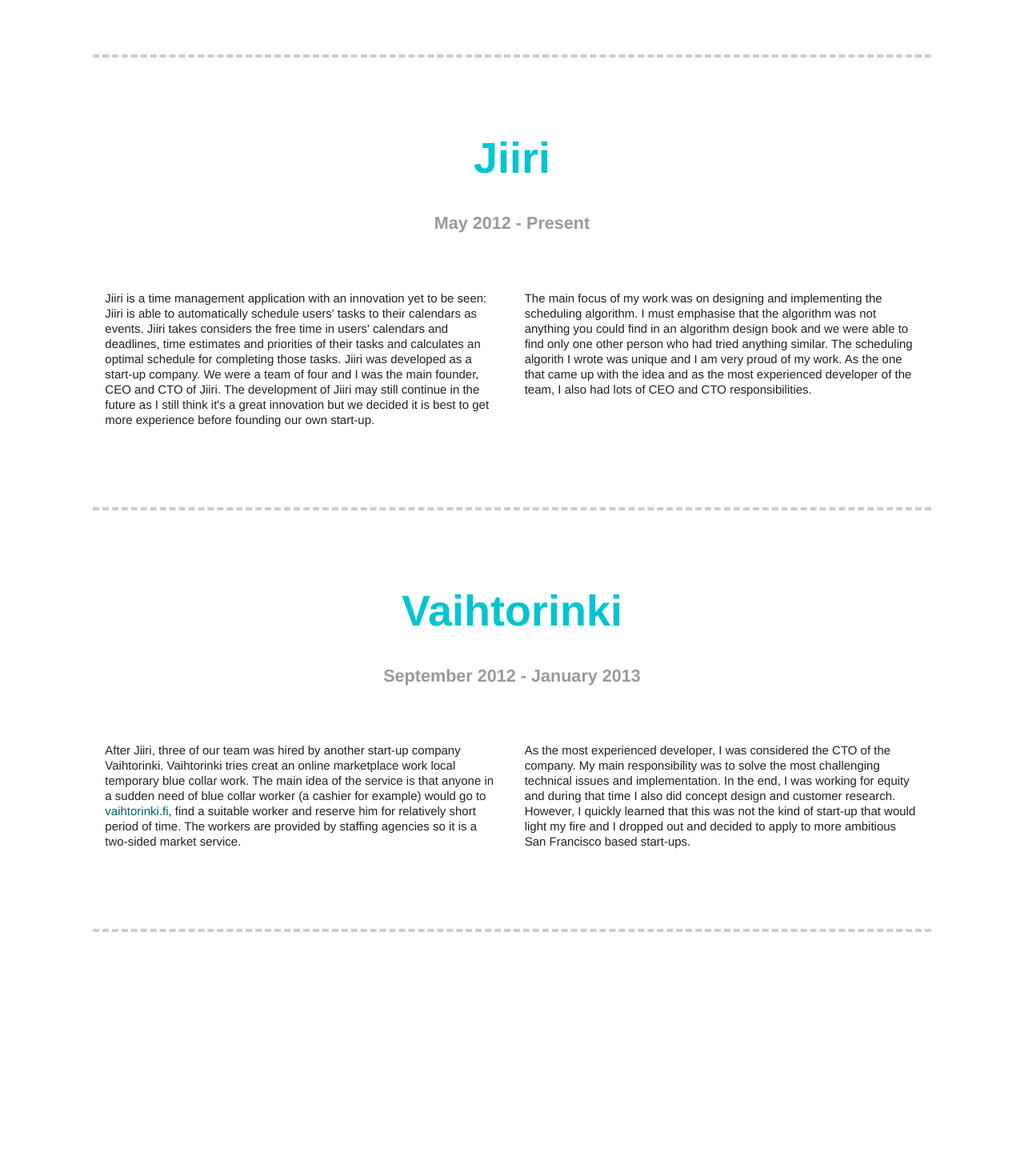
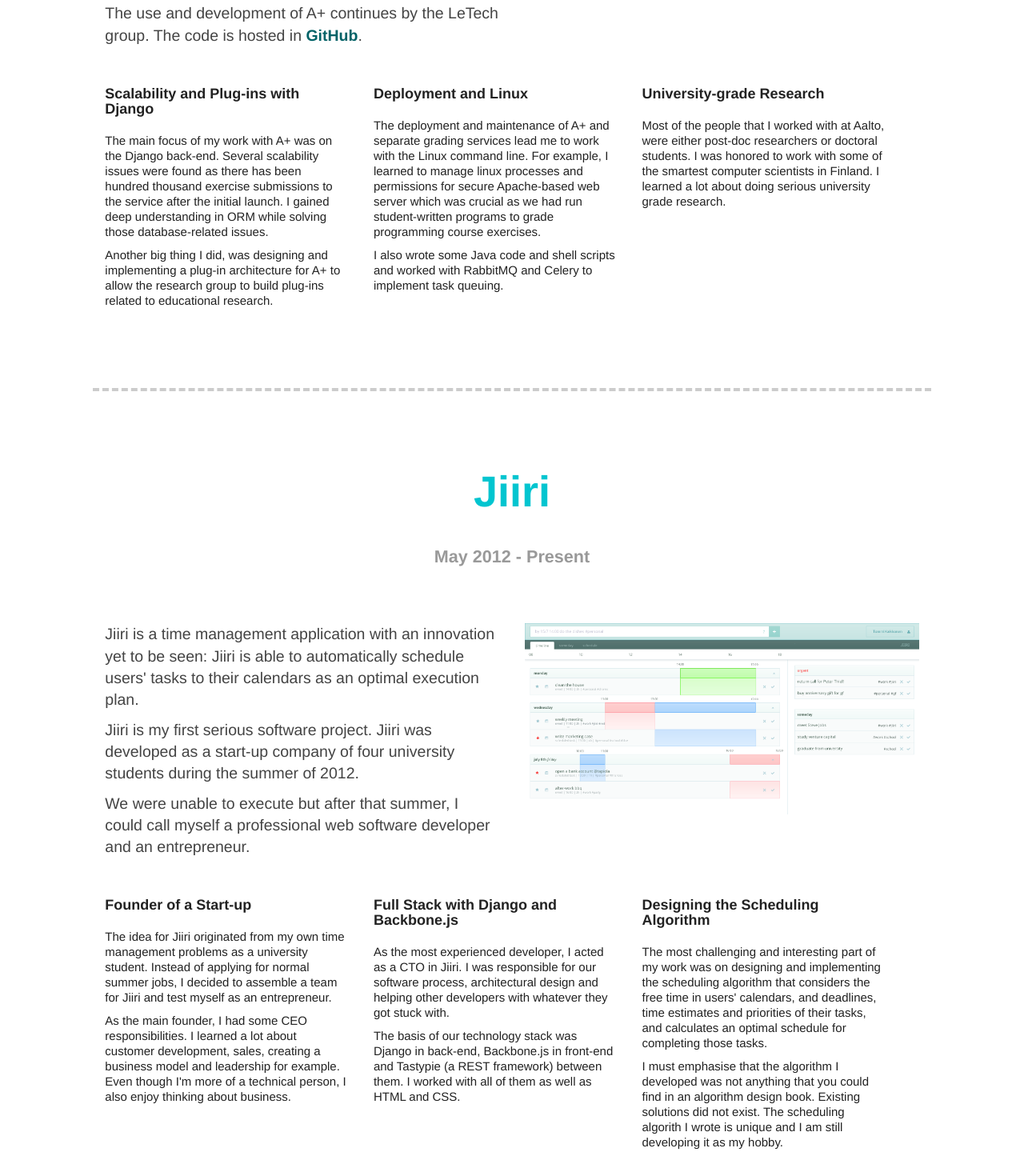
Before and after one commit to Rubinous/Rubinous.github.io, a plain HTML site: page server_root/index.html in a window 1280 px wide. Shown: the part 1172-2622 px from the top of the page at 80% size. Before the commit the page ends 2347 px from the top, so only its background shows below. Drawn offline with Linux system fonts and the light colour scheme.

Commit message:
MVP portfolio.

```diff
--- a/server_root/index.html
+++ b/server_root/index.html
@@ -46,14 +46,32 @@
             <div class="section-wrapper">
                 <div class="section">
                     <h2>A+<br /><span class="time">September 2012 - June 2013</span></h2>
+
+                    <div class="half-col col-alpha">
+                        <p class="ingress"><a class="out" href="http://plus.cs.hut.fi">A+</a> is an open-source educational platform developed by the research group <a class="out" href="http://cse.aalto.fi/research/groups/letech/">LeTech</a> (Learning+Technology) of <a class="out" href="http://www.aalto.fi/en/">Aalto University School of Science</a>. The abstract idea of A+ is to hide the different technical requirements for different courses and thus reduce the number of educational services that students have to deal with during their studies.</p>
+                        <p class="ingress">I was hired as a research assistant in LeTech. My job was to deploy A+ to be used on two courses in Aalto and to develop it further as new requirements emerged and as bugs and weaknesses were discovered.</p>
+                        <p class="ingress">The use and development of A+ continues by the LeTech group. The code is hosted in <a class="out" href="https://github.com/Aalto-LeTech/a-plus">GitHub</a>.</p>
+                    </div>
+                    <div class="half-col">
+                        <a href="img/a-plus_screenshot.png"><img style="max-width: 100%; display: block;" src="img/a-plus_screenshot.png" /></a>
+                    </div>
+
+                    <div class="clear">&nbsp;</div>
+
                     <div class="third-col">
-                        <p>A+ is an educational platform for hosting courses with exercises that are graded by external grading applications/services. The main goal of A+ is to hide the different technical requirements for different courses and thus reduce the number of educational services that university students have to use during their studies.</p>
+                        <h3>Scalability and Plug-ins with Django</h3>
+                        <p>The main focus of my work with A+ was on the Django back-end. Several scalability issues were found as there has been hundred thousand exercise submissions to the service after the initial launch. I gained deep understanding in ORM while solving those database-related issues.</p>
+                        <p>Another big thing I did, was designing and implementing a plug-in architecture for A+ to allow the research group to build plug-ins related to educational research.</p>
                     </div>
                     <div class="third-col">
-                        <p>A+ is developed by a research group LeTech (Learning+Technology) in Aalto University School of Science and I was working as a research assistant in that group. A+ was initially developed by Teemu Koskinen as part of his master's thesis. My job was to put A+ in to use in Aalto and develop it further as new requirements emerged and as bugs and weaknesses were discovered. The use and development of A+ continues by the LeTech as an open source project. The code is hosted in <a href="https://github.com/Aalto-LeTech/a-plus">GitHub</a>. I was honored to work with computer scientists with doctoral degrees. I learned a lot about doing serious university grade research.</p>
+                        <h3>Deployment and Linux</h3>
+                        <p>The deployment and maintenance of A+ and separate grading services lead me to work with the Linux command line. For example, I learned to manage linux processes and permissions for secure Apache-based web server which was crucial as we had run student-written programs to grade programming course exercises.</p>
+                        <p>I also wrote some Java code and shell scripts and worked with RabbitMQ and Celery to implement task queuing.</p>
                     </div>
+
                     <div class="third-col">
-                        <p>The main focus of my work with A+ was on the Django back-end. After the initial launch, there has been tens of thousand of exercise submissions to the service so the most challenging task was to improve the interaction with database and scalability of the service. Other big thing I did, was designing and implementing a plug-in architecture for A+ to allow the research group to build plug-ins related to educational research.</p>
+                        <h3>University-grade Research</h3>
+                        <p>Most of the people that I worked with at Aalto, were either post-doc researchers or doctoral students. I was honored to work with some of the smartest computer scientists in Finland. I learned a lot about doing serious university grade research.</p>
                     </div>
                 </div>
             </div>
@@ -64,10 +82,30 @@
                 <div class="section">
                     <h2>Jiiri<br /><span class="time">May 2012 - Present</span></h2>
                     <div class="half-col">
-                        <p>Jiiri is a time management application with an innovation yet to be seen: Jiiri is able to automatically schedule users' tasks to their calendars as events. Jiiri takes considers the free time in users' calendars and deadlines, time estimates and priorities of their tasks and calculates an optimal schedule for completing those tasks. Jiiri was developed as a start-up company. We were a team of four and I was the main founder, CEO and CTO of Jiiri. The development of Jiiri may still continue in the future as I still think it's a great innovation but we decided it is best to get more experience before founding our own start-up.</p>
+                        <p class="ingress">Jiiri is a time management application with an innovation yet to be seen: Jiiri is able to automatically schedule users' tasks to their calendars as an optimal execution plan.</p>
+                        <p class="ingress">Jiiri is my first serious software project. Jiiri was developed as a start-up company of four university students during the summer of 2012.</p>
+                        <p class="ingress">We were unable to execute but after that summer, I could call myself a professional web software developer and an entrepreneur.</p>
                     </div>
                     <div class="half-col">
-                        <p>The main focus of my work was on designing and implementing the scheduling algorithm. I must emphasise that the algorithm was not anything you could find in an algorithm design book and we were able to find only one other person who had tried anything similar. The scheduling algorith I wrote was unique and I am very proud of my work. As the one that came up with the idea and as the most experienced developer of the team, I also had lots of CEO and CTO responsibilities.</p>
+                        <a href="img/jiiri_screenshot.png"><img style="max-width: 100%; display: block;" src="img/jiiri_screenshot.png" /></a>
+                    </div>
+
+                    <div class="clear">&nbsp;</div>
+
+                    <div class="third-col">
+                        <h3>Founder of a Start-up</h3>
+                        <p>The idea for Jiiri originated from my own time management problems as a university student. Instead of applying for normal summer jobs, I decided to assemble a team for Jiiri and test myself as an entrepreneur.</p>
+                        <p>As the main founder, I had some CEO responsibilities. I learned a lot about customer development, sales, creating a business model and leadership for example. Even though I'm more of a technical person, I also enjoy thinking about business.</p>
+                    </div>
+                    <div class="third-col">
+                        <h3>Full Stack with Django and Backbone.js</h3>
+                        <p>As the most experienced developer, I acted as a CTO in Jiiri. I was responsible for our software process, architectural design and helping other developers with whatever they got stuck with.</p>
+                        <p>The basis of our technology stack was Django in back-end, Backbone.js in front-end and Tastypie (a REST framework) between them. I worked with all of them as well as HTML and CSS.</p>
+                    </div>
+                    <div class="third-col">
+                        <h3>Designing the Scheduling Algorithm</h3>
+                        <p>The most challenging and interesting part of my work was on designing and implementing the scheduling algorithm that considers the free time in users' calendars, and deadlines, time estimates and priorities of their tasks, and calculates an optimal schedule for completing those tasks.</p>
+                        <p>I must emphasise that the algorithm I developed was not anything that you could find in an algorithm design book. Existing solutions did not exist. The scheduling algorith I wrote is unique and I am still developing it as my hobby.</p>
                     </div>
                 </div>
             </div>
@@ -78,10 +116,11 @@
                 <div class="section">
                     <h2>Vaihtorinki<br /><span class="time">September 2012 - January 2013</span></h2>
                     <div class="half-col">
-                        <p>After Jiiri, three of our team was hired by another start-up company Vaihtorinki. Vaihtorinki tries creat an online marketplace work local temporary blue collar work. The main idea of the service is that anyone in a sudden need of blue collar worker (a cashier for example) would go to <a href="http://www.vaihtorinki.fi">vaihtorinki.fi</a>, find a suitable worker and reserve him for relatively short period of time. The workers are provided by staffing agencies so it is a two-sided market service.</p>
+                        <p class="ingress">After the summer 2012, I was hired as a lead developer to a start-up company <a class="out" href="http://www.vaihtorinki.fi">Vaihtorinki</a>. At that point, Vaihtorinki was trying to launch a web service where small companies could temoporarily hire blue-collar workforce from each other.</p>
+                        <p class="ingress">We used the same tech stack as with Jiiri - Django and Backbone.js. I was responsible for the architectural design and development coordination. In this project, the requirements came straight from the CEO and our developer team of three people implemented whatever she asked. During this project, I learned that I prefer developing something that also interests me as a business case.</p>
                     </div>
                     <div class="half-col">
-                        <p>As the most experienced developer, I was considered the CTO of the company. My main responsibility was to solve the most challenging technical issues and implementation. In the end, I was working for equity and during that time I also did concept design and customer research. However, I quickly learned that this was not the kind of start-up that would light my fire and I dropped out and decided to apply to more ambitious San Francisco based start-ups.</p>
+                        <a href="img/vaihtorinki_screenshot.png"><img style="max-width: 100%; display: block;" src="img/vaihtorinki_screenshot.png" /></a>
                     </div>
                 </div>
             </div>
```
Also changed, not shown: server_root/img/a-plus_screenshot.png (added), server_root/img/jiiri_screenshot.png (added), server_root/img/vaihtorinki_screenshot.png (added).
